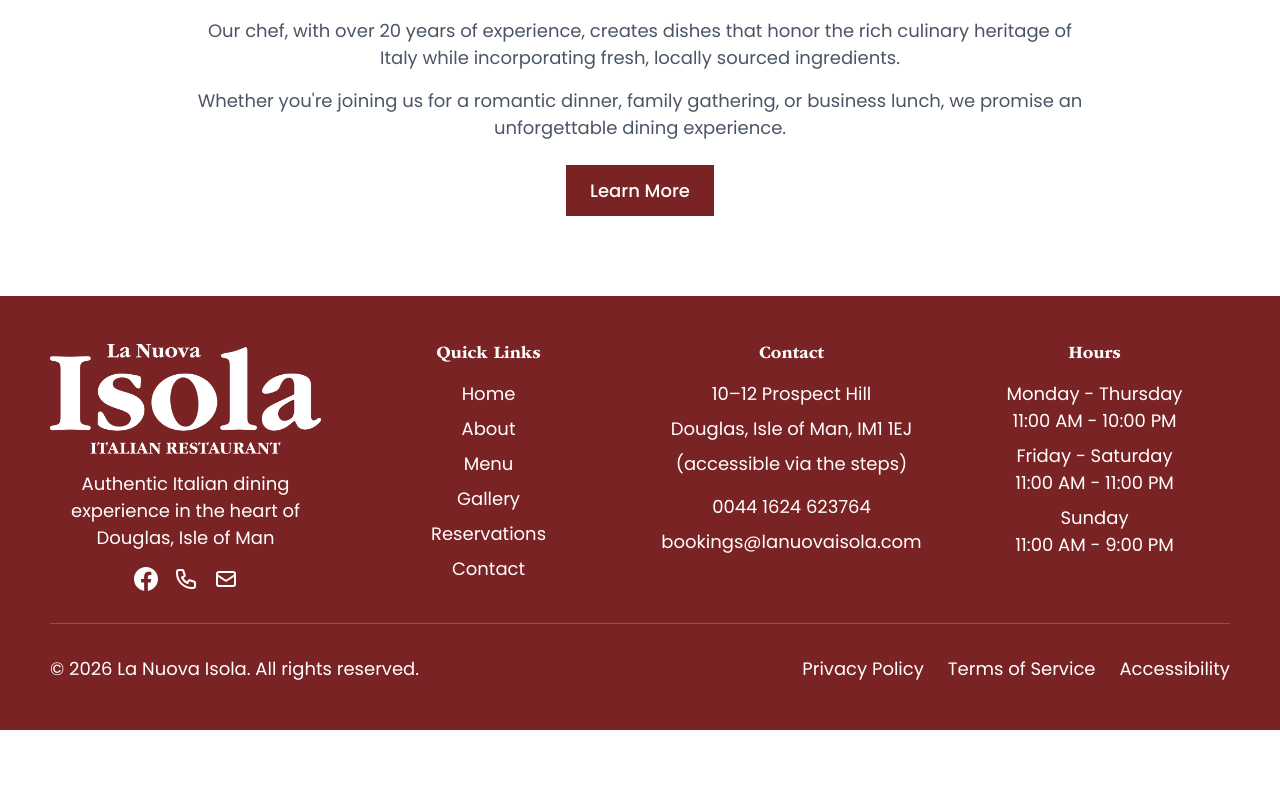
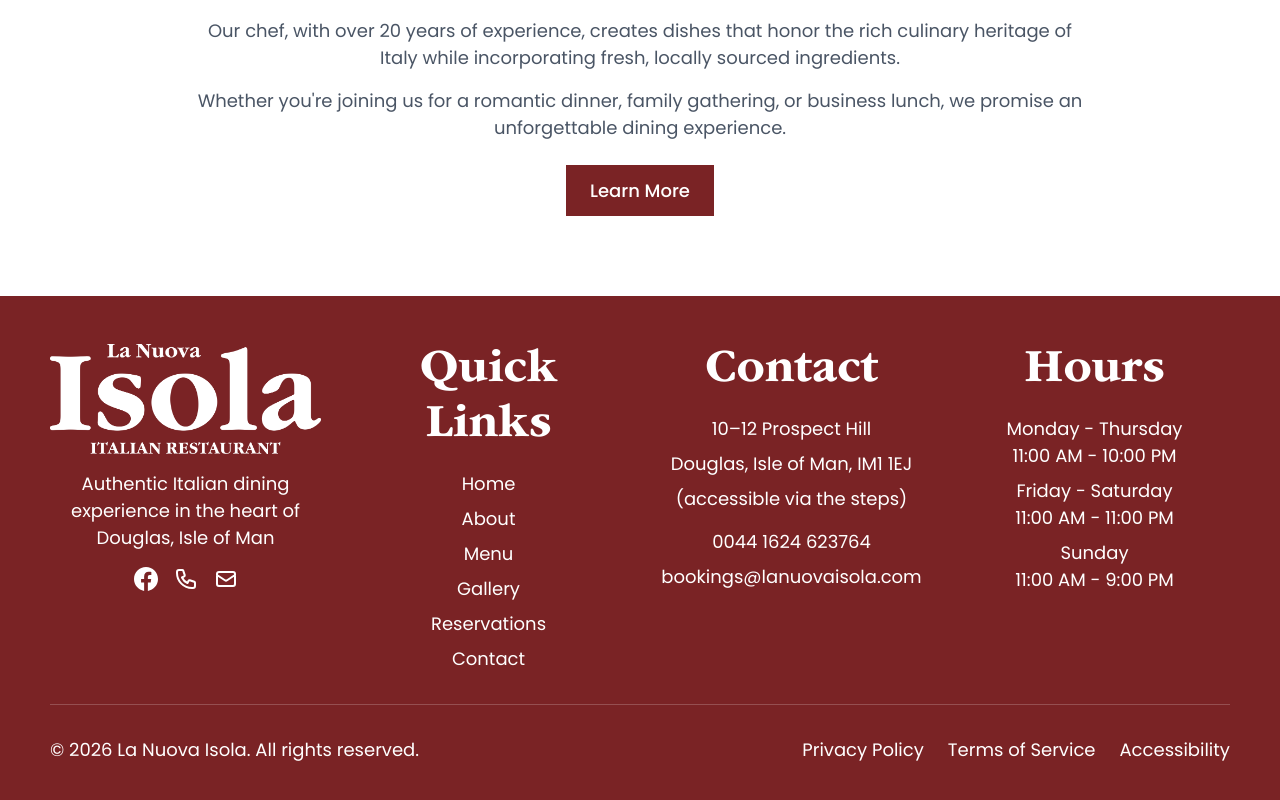
Before and after one commit to LYNKSPortal/la-nuova-isola-iom, a Next.js app: page / in a window 1280 px wide. Shown: the part 1166-1966 px from the top of the page. Before the commit the page ends 1896 px from the top, so only its background shows below. Built offline with nearby package versions, Linux system fonts and the light colour scheme.

Commit message:
Remove Tailwind text-lg classes from footer h2 headings to fix sizing

```diff
--- a/src/components/Footer.tsx
+++ b/src/components/Footer.tsx
@@ -54,7 +54,7 @@ export default function Footer() {
           </section>
           {/* Quick Links */}
           <section className="text-center" aria-labelledby="quick-links-heading">
-            <h2 id="quick-links-heading" className="text-lg font-semibold mb-4">Quick Links</h2>
+            <h2 id="quick-links-heading" className="font-semibold mb-4">Quick Links</h2>
             <nav aria-label="Quick navigation links">
               <ul className="space-y-2 text-white">
                 <li><a href="/" className="hover:text-gray-300 transition-colors">Home</a></li>
@@ -68,7 +68,7 @@ export default function Footer() {
           </section>
           {/* Contact */}
           <section className="text-center" aria-labelledby="contact-heading">
-            <h2 id="contact-heading" className="text-lg font-semibold mb-4">Contact</h2>
+            <h2 id="contact-heading" className="font-semibold mb-4">Contact</h2>
             <address className="space-y-2 text-white not-italic">
               <p>10–12 Prospect Hill</p>
               <p>Douglas, Isle of Man, IM1 1EJ</p>
@@ -87,7 +87,7 @@ export default function Footer() {
           </section>
           {/* Hours */}
           <section className="text-center" aria-labelledby="hours-heading">
-            <h2 id="hours-heading" className="text-lg font-semibold mb-4">Hours</h2>
+            <h2 id="hours-heading" className="font-semibold mb-4">Hours</h2>
             <div className="space-y-2 text-white">
               <div className="flex flex-col items-center">
                 <span>Monday - Thursday</span>
```
